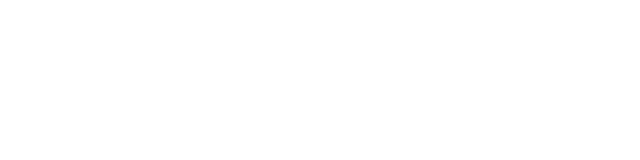
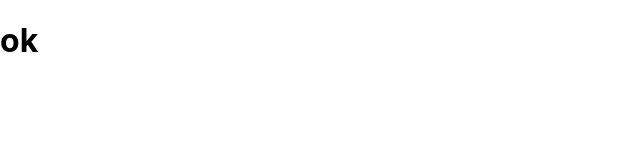
Before and after one commit to Ollie-lee/colorPalette, a React (Create React App) app in the folder colors-app/: page /palette/1/1 in a window 1280 px wide. Shown: the top 160 px of the page, without its empty margins (0-640 px from the left). Built offline with nearby package versions, Linux system fonts and the light colour scheme; the HTML template or start-up script is replaced by a standard one.

Commit message:
add link to color box

```diff
--- a/colors-app/src/App.js
+++ b/colors-app/src/App.js
@@ -28,6 +28,12 @@
             findPalette(routeProps.match.params.id)
           )} />}
       />
+
+      <Route
+        exact
+        path='/palette/:paletteId/:colorId'
+        render={() => <h1>ok</h1>}
+      />
     </Switch>
     // <div className="App">
     //   <Palette palette={generatePalette(seedColors[4])} />
--- a/colors-app/src/ColorBox.js
+++ b/colors-app/src/ColorBox.js
@@ -1,6 +1,7 @@
 import React, { Component } from 'react'
 import './ColorBox.css'
 import { CopyToClipboard } from 'react-copy-to-clipboard';
+import { Link } from 'react-router-dom'
 
 
 export default class ColorBox extends Component {
@@ -32,7 +33,10 @@
                         </button>
                     </CopyToClipboard>
                 </div>
-                <span className='see-more'>More</span>
+                {/* prevent trigger this.changeCopyState */}
+                <Link to='/' onClick={(e) => e.stopPropagation()}>
+                    <span className='see-more'>More</span>
+                </Link>
             </div >
         )
     }
```
